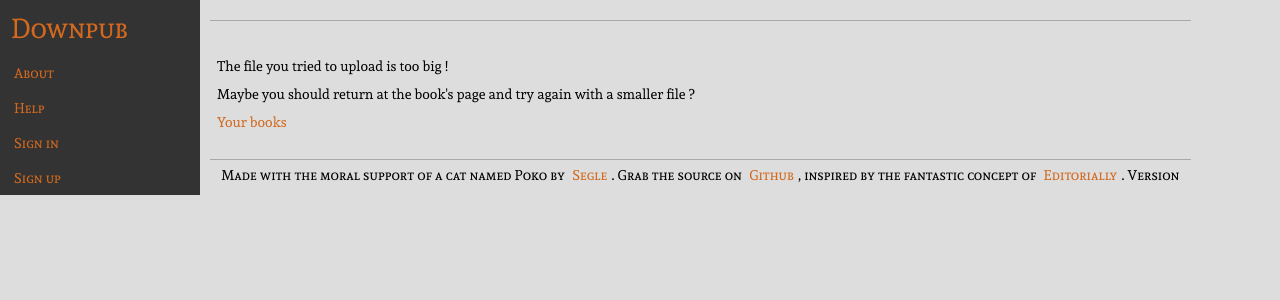
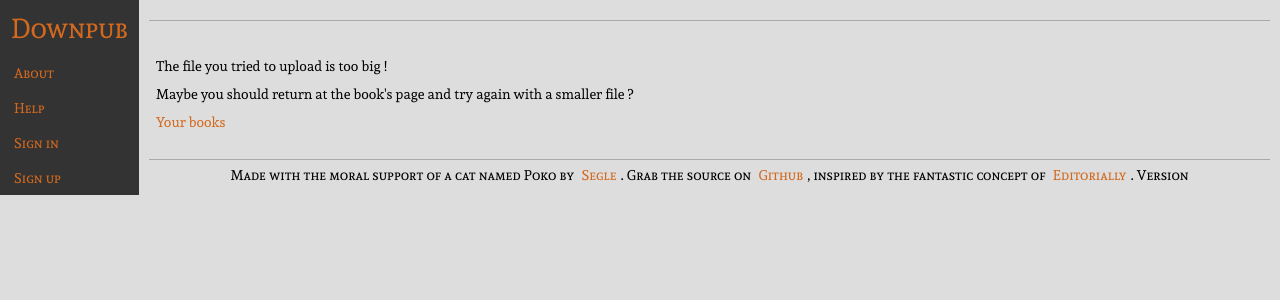
Before and after one commit to brunobord/downpub, a Flask app: template downpub/downpub/templates/413.html in a window 1280 px wide. Shown: the top 300 px of the page. Run offline with Flask 2, Linux system fonts and the light colour scheme; the template is opened without the code that fills it, so the values that code supplies are empty; parts of the project's set-up code (start-up, migrations or seed data) failed here and were passed over.

Commit message:
Slight change to make the #main div take 100% of the space available in width

```diff
--- a/downpub/downpub/static/css/styles.css
+++ b/downpub/downpub/static/css/styles.css
@@ -184,6 +184,10 @@ code, pre, blockquote {
     color: chocolate;
     font-size:1.15em;
     border-bottom: 1px solid darkgray;
+}
+
+#content {
+    width:100%;
 }
 
 aside {
--- a/downpub/downpub/templates/base.html
+++ b/downpub/downpub/templates/base.html
@@ -23,7 +23,7 @@
     <body>
 
         {% include 'header.html' %}
-        <div id="main" role="content" class="col pam">
+        <div id="main" role="content" class="col w100 pam">
             <h2 class="mas pas center txtcenter">{{ site_title }}</h2>
             {% include 'messages.html' %}
             <div id="content" class="pas">
```
